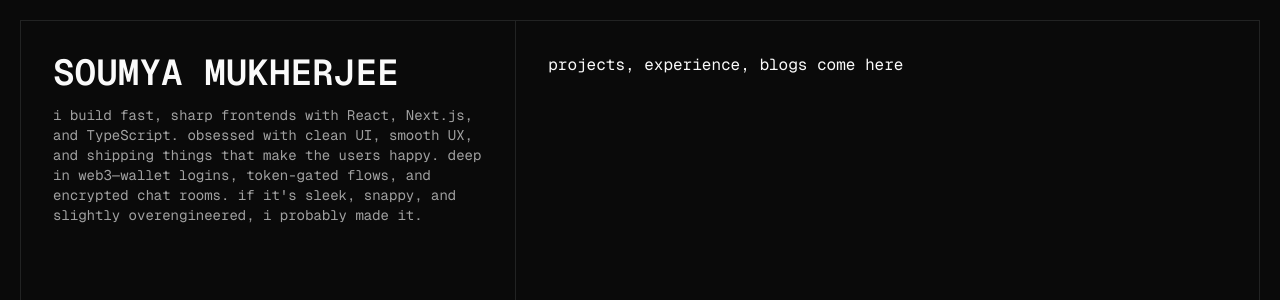
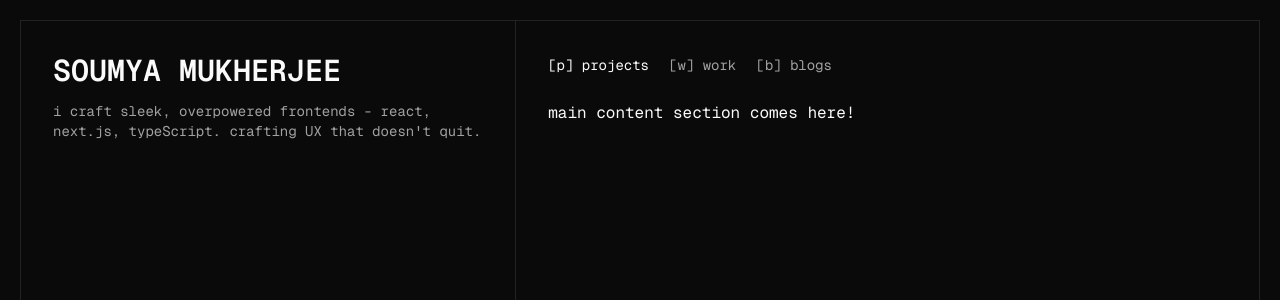
Before and after one commit to 0xdeathstalker/portfolio, a Next.js app: page / in a window 1280 px wide. Shown: the top 300 px of the page. Built offline with nearby package versions, Linux system fonts and the light colour scheme.

Commit message:
add: navbar & updated bio

```diff
--- a/src/app/(landing)/layout.tsx
+++ b/src/app/(landing)/layout.tsx
@@ -1,4 +1,5 @@
 import Hero from "@/components/sections/hero";
+import Navbar from "@/components/sections/navbar";
 
 export default function LandingPageLayout({ children }: { children: React.ReactNode }) {
   return (
@@ -11,7 +12,7 @@ export default function LandingPageLayout({ children }: { children: React.ReactN
           id="tab-section"
           className="relative w-full mt-3 max-w-4xl mx-auto lg:mt-0 lg:h-full lg:w-3/5 p-2 md:p-8 lg:overflow-y-scroll"
         >
-          {/* <Navbar /> */}
+          <Navbar />
           {children}
         </div>
       </div>
--- a/src/app/(landing)/page.tsx
+++ b/src/app/(landing)/page.tsx
@@ -1,7 +1,7 @@
 export default function Home() {
   return (
-    <div>
-      <h1>projects, experience, blogs come here</h1>
-    </div>
+    <section className="space-y-6 mt-6">
+      <h1>main content section comes here!</h1>
+    </section>
   );
 }
--- a/src/components/sections/hero.tsx
+++ b/src/components/sections/hero.tsx
@@ -1,11 +1,9 @@
 export default function Hero() {
   return (
     <div>
-      <h1 className="uppercase text-4xl font-semibold">soumya mukherjee</h1>
+      <h1 className="uppercase text-3xl font-semibold">soumya mukherjee</h1>
       <p className="text-muted-foreground mt-3 text-sm">
-        i build fast, sharp frontends with React, Next.js, and TypeScript. obsessed with clean UI, smooth UX, and
-        shipping things that make the users happy. deep in web3&mdash;wallet logins, token-gated flows, and encrypted
-        chat rooms. if it&#39;s sleek, snappy, and slightly overengineered, i probably made it.
+        i craft sleek, overpowered frontends - react, next.js, typeScript. crafting UX that doesn&#39;t quit.
       </p>
     </div>
   );
--- /dev/null
+++ b/src/components/sections/navbar.tsx
@@ -0,0 +1,55 @@
+'use client';
+
+import Link from 'next/link';
+import { cn } from '@/lib/utils';
+import { usePathname } from 'next/navigation';
+import type * as React from 'react';
+
+const navbarConfig = [
+  {
+    title: 'projects',
+    path: '/',
+  },
+  {
+    title: 'work',
+    path: '/work',
+  },
+  {
+    title: 'blogs',
+    path: '/blogs',
+  },
+];
+
+export default function Navbar() {
+  return (
+    <div className="inline-flex items-center gap-5">
+      {navbarConfig.map((item, index) => (
+        <NavbarItem key={`${item.title}-${index}`} url={item.path}>
+          [{item.title.slice(0, 1)}] {item.title}
+        </NavbarItem>
+      ))}
+    </div>
+  );
+}
+
+interface NavbarItemProps {
+  children: React.ReactNode;
+  url: string;
+}
+
+function NavbarItem({ children, url }: NavbarItemProps) {
+  const pathname = usePathname();
+  const active = pathname === url;
+
+  return (
+    <Link
+      href={url}
+      className={cn(
+        'text-sm',
+        active ? 'text-foreground' : 'text-muted-foreground'
+      )}
+    >
+      {children}
+    </Link>
+  );
+}
--- a/src/lib/utils/index.ts
+++ b/src/lib/utils/index.ts
@@ -1,5 +1,5 @@
-import { type ClassValue, clsx } from 'clsx';
-import { twMerge } from 'tailwind-merge';
+import { type ClassValue, clsx } from "clsx";
+import { twMerge } from "tailwind-merge";
 
 export function cn(...inputs: ClassValue[]) {
   return twMerge(clsx(inputs));
```
